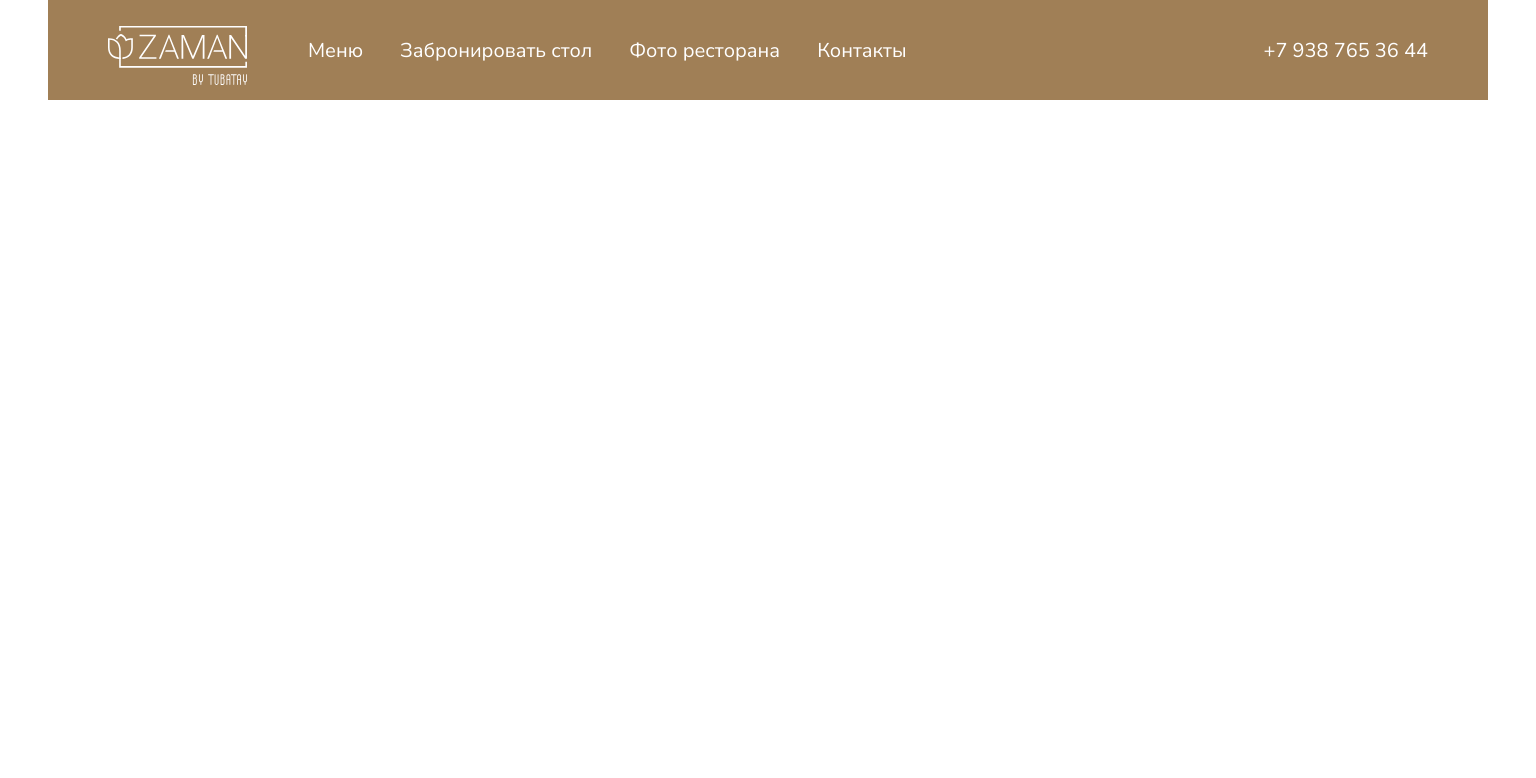
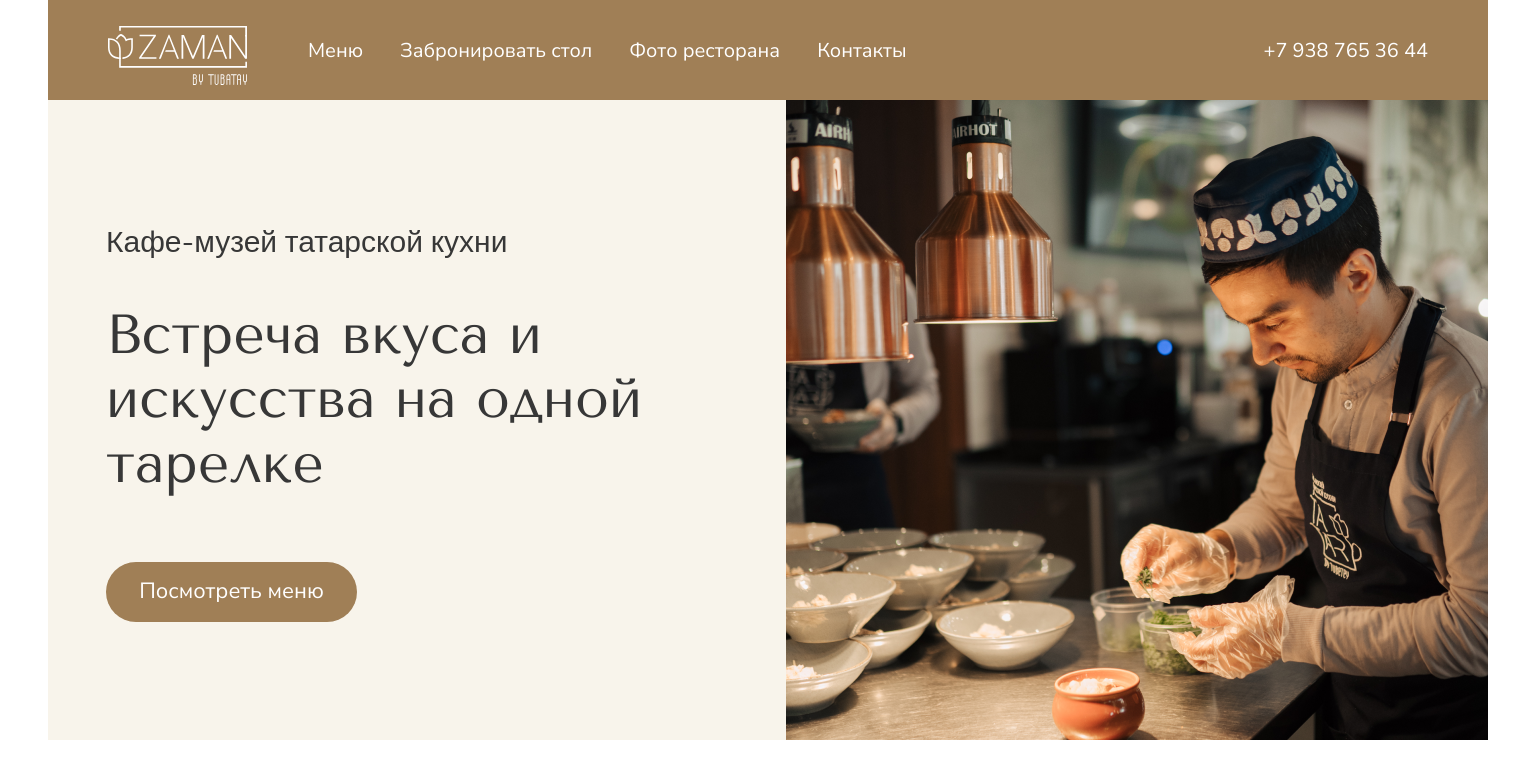
Before and after one commit to seagirl1110/zaman, a Vue app: page / in a window 1536 px wide. Shown: the top 778 px of the page. Built offline with nearby package versions, Linux system fonts and the light colour scheme.

Commit message:
feat: add banner

```diff
--- a/src/components/MainMenu.vue
+++ b/src/components/MainMenu.vue
@@ -44,6 +44,7 @@ const toggleMenu = () => {
     font-size: 12px;
     font-weight: 400;
     line-height: 1.35;
+    z-index: 10;
 
     @media screen and (min-width: 1440px) {
         font-size: 20px;
@@ -59,6 +60,7 @@ const toggleMenu = () => {
         right: 0;
         width: 100%;
         max-width: 360px;
+        height: 436px;
 
         /* .nav__wrapper--open */
         &--open {
--- /dev/null
+++ b/src/components/MainPageBanner.vue
@@ -0,0 +1,123 @@
+<template>
+    <section class="banner">
+        <div class="banner__content">
+            <div class="banner__text">Встреча вкуса и искусства на одной тарелке</div>
+            <h1 class="banner__title">Кафе-музей татарской кухни</h1>
+        </div>
+        <button class="banner__button">Посмотреть меню</button>
+    </section>
+</template>
+
+<style scoped lang="scss">
+.banner {
+    background-color: #F8F4EB;
+    background-image: url('../assets/images/banner_bg_360.png');
+    background-repeat: no-repeat;
+    background-position: 0 -48px;
+    background-size: cover;
+    height: 328px;
+    padding-left: 15px;
+    display: flex;
+    flex-direction: column;
+    row-gap: 20px;
+    position: relative;
+
+    @media screen and (min-width: 1440px) {
+        background-image: url('../assets/images/banner_bg_1440.png');
+        background-position: right;
+        background-size: contain;
+        height: 640px;
+        padding-left: 58px;
+        row-gap: 66px;
+    }
+
+    /* .banner::before */
+    &::before {
+        content: "";
+        position: absolute;
+        top: 0;
+        left: 0;
+        width: 235px;
+        height: 100%;
+        background-image: linear-gradient(90deg, rgba(0, 0, 0, 0.8) 0%, rgba(0, 0, 0, 0) 96.5%);
+
+        @media screen and (min-width: 1440px) {
+            content: none;
+        }
+    }
+
+    // .banner__content
+    &__content {
+        color: #FFFFFF;
+        margin-top: 94px;
+        width: 220px;
+        display: flex;
+        flex-direction: column;
+        row-gap: 11px;
+        z-index: 2;
+
+        @media screen and (min-width: 1440px) {
+            color: #373737;
+            margin-top: 126px;
+            width: 605px;
+            flex-direction: column-reverse;
+            row-gap: 43px;
+        }
+    }
+
+    // .banner__text
+    &__text {
+        font-family: 'Tenor Sans', sans-serif;
+        font-size: 22px;
+        font-weight: 400;
+        line-height: 1;
+
+        @media screen and (min-width: 1440px) {
+            font-size: 55px;
+            line-height: 1.17;
+        }
+
+    }
+
+    // .banner__title
+    &__title {
+        font-family: 'Nunito', sans-serif;
+        font-size: 12px;
+        font-weight: 500;
+        line-height: 1.35;
+        margin: 0;
+
+        @media screen and (min-width: 1440px) {
+            font-size: 30px;
+            font-weight: 400;
+            line-height: 1.13;
+        }
+    }
+
+    // .banner__button
+    &__button {
+        font-family: 'Nunito Sans', sans-serif;
+        font-size: 12px;
+        font-weight: 400;
+        line-height: 1.35;
+        color: #FFFFFF;
+        width: 119px;
+        height: 32px;
+        border: none;
+        outline: none;
+        background-color: transparent;
+        cursor: pointer;
+        border-radius: 20px;
+        background-color: #A07F56;
+        z-index: 2;
+
+        @media screen and (min-width: 1440px) {
+            font-size: 22px;
+            line-height: 1.36;
+            width: 251px;
+            height: 60px;
+            border-radius: 40px;
+        }
+    }
+}
+</style>
--- a/src/pages/MainPage.vue
+++ b/src/pages/MainPage.vue
@@ -1,15 +1,15 @@
 <script setup lang="ts">
 import AppHeader from '@/components/AppHeader.vue';
+import MainPageBanner from '@/components/MainPageBanner.vue';
 </script>
 
 <template>
   <div class="center-wrapper">
     <AppHeader />
-  <main>
-
-  </main>
+    <main>
+      <MainPageBanner />
+    </main>
   </div>
-
 </template>
 
 <style scoped lang="scss">
@@ -22,5 +22,4 @@ import AppHeader from '@/components/AppHeader.vue';
     max-width: 1440px;
   }
 }
-
 </style>
```
Also changed, not shown: src/assets/images/banner_bg_1440.png (added), src/assets/images/banner_bg_360.png (added).
